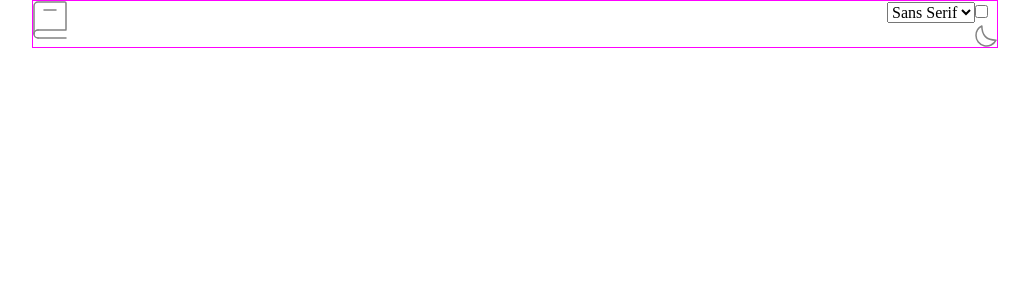
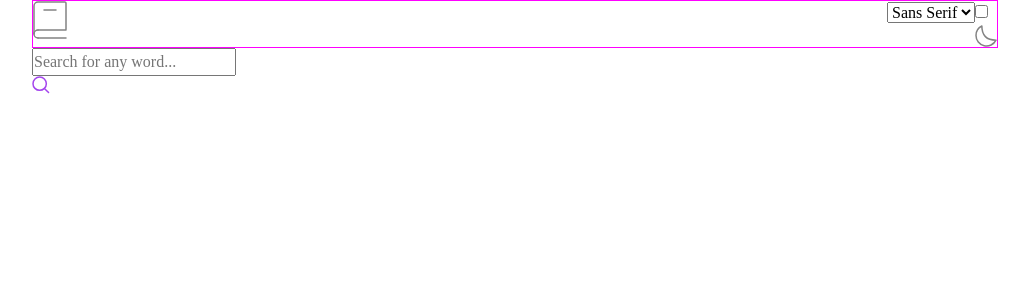
Before and after one commit to astragenius/fem-dictionary-app, a React (Vite) app: page / in a window 1280 px wide. Shown: the top 300 px of the page, without its empty margins (125-1154 px from the left). Built offline with nearby package versions, Linux system fonts and the light colour scheme.

Commit message:
add - searchbar

```diff
--- a/src/App.jsx
+++ b/src/App.jsx
@@ -1,5 +1,6 @@
 import React from "react";
 import Header from "./components/header/Header";
+import Searchbar from "./components/searchbar/Searchbar";
 
 import "./index.scss";
 
@@ -7,7 +8,7 @@
   return (
     <div className="container">
       <Header />
-      <main />
+      <Searchbar />
     </div>
   );
 }
--- /dev/null
+++ b/src/components/searchbar/Searchbar.jsx
@@ -0,0 +1,19 @@
+import React from "react";
+import searchIcon from "../../assets/images/icon-search.svg";
+
+function Searchbar() {
+  return (
+    <div>
+      <div className="input-container">
+        <input
+          placeholder="Search for any word..."
+          type="text"
+          name="searchInput"
+        />
+        <img src={searchIcon} alt="" />
+      </div>
+    </div>
+  );
+}
+
+export default Searchbar;
```
Also changed, not shown: src/components/searchbar/searchbar.scss (added).
